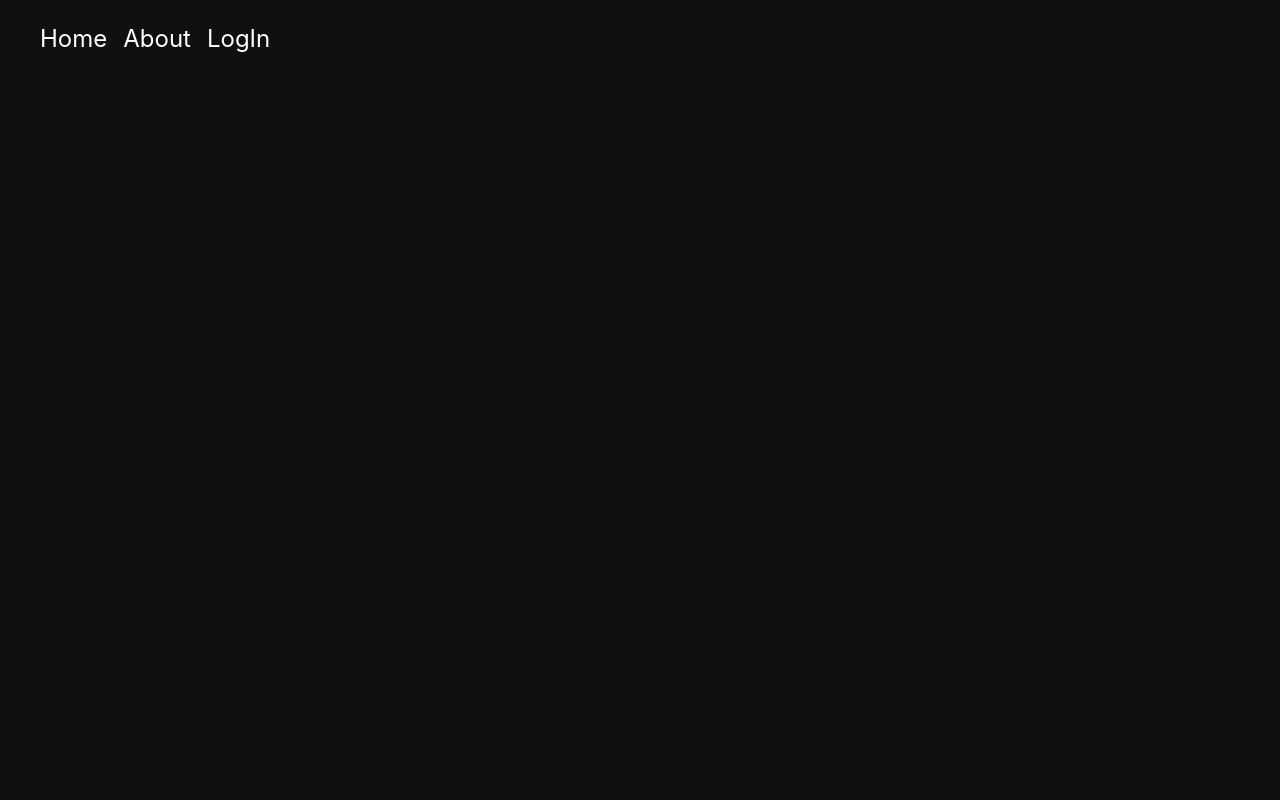
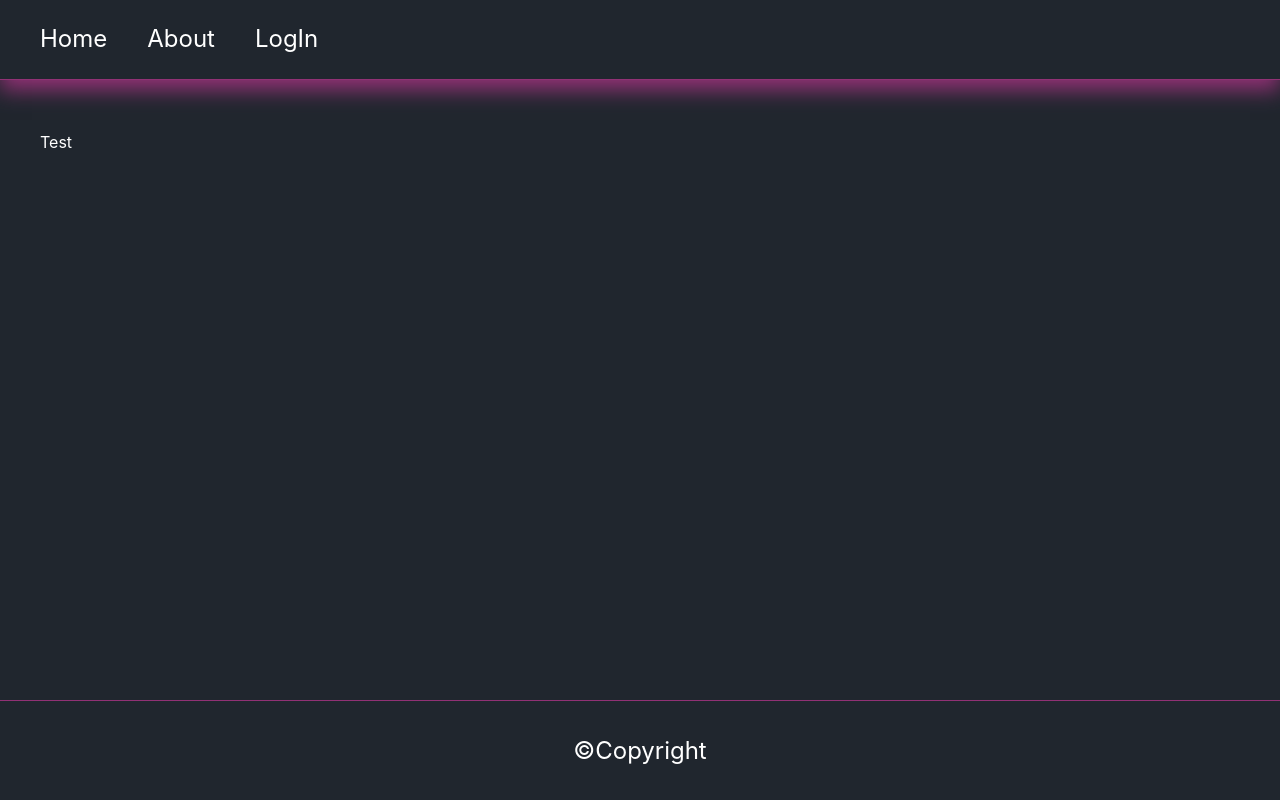
Before and after one commit to Thyriion/nuxt, a Nuxt app: page / in a window 1280 px wide. Built offline with nearby package versions, Linux system fonts and the light colour scheme; no server answers.

Commit message:
Add files via upload

```diff
--- a/app.vue
+++ b/app.vue
@@ -1,4 +1,7 @@
 <template>
     <Navigation />
-    <NuxtPage />
+    <main>
+        <NuxtPage />
+    </main>
+    <Footer />
 </template>
--- a/assets/css/main.css
+++ b/assets/css/main.css
@@ -3,11 +3,11 @@ body {
     --custom-font-family: -apple-system, BlinkMacSystemFont, Segoe UI, Roboto,
         Oxygen, Ubuntu, Cantarell, Fira Sans, Droid Sans, Helvetica Neue,
         sans-serif;
-    --custom-bg-color: #101010;
+    --custom-bg-color: #20262E;
     --custom-panel-color: #222;
     --custom-box-shadow: 0 2px 8px 0 rgba(0, 0, 0, 0.8);
     --custom-color: #fff;
-    --custom-color-brand: #24b47e;
+    --custom-color-brand: #03C988
     --custom-color-secondary: #666;
     --custom-border: 1px solid #333;
     --custom-border-radius: 5px;
@@ -27,10 +27,36 @@ body {
 
 html,
 body,
-#__next {
+#__nuxt {
     height: 100vh;
     width: 100vw;
     overflow-x: hidden;
+}
+
+#__nuxt {
+    display: grid;
+    grid-template-areas: 'header' 'main' 'footer';
+    grid-template-rows: 100px 1fr 100px;
+}
+
+header {
+    grid-area: header;
+}
+
+main {
+    grid-area: main;
+    max-width: 1200px;
+    width: 100%;
+    margin: 2rem auto;
+}
+
+footer {
+    grid-area: footer;
+    font-size: 1.5rem;
+    border-top: 1px solid #913175;
+    display: flex;
+    justify-content: center;
+    align-items: center;
 }
 
 /* Grid */
--- a/assets/scss/navigation.scss
+++ b/assets/scss/navigation.scss
@@ -1,13 +1,15 @@
 header {
-    margin: 0;
-    padding: 0;
     font-size: 1.5rem;
+    border-bottom: 1px solid #913175;
+    margin-bottom: 2rem;
+    box-shadow: 0px 10px 20px 0px #913175;
+    height: fit-content;
 
     nav {
         ul {
             display: flex;
             list-style: none;
-            gap: 1rem;
+            gap: 2.5rem;
 
             li {
                 a {
@@ -20,7 +22,7 @@ header {
                         height: 2px;
                         bottom: 0;
                         left: 0;
-                        background-color: #00dc82;
+                        background-color: #913175;
                         transform: scaleX(0);
                         transition: transform 0.3s ease;
                     }
@@ -32,5 +34,16 @@ header {
                 }
             }
         }
+
+        .logOut {
+            font-size: 1.1rem;
+            border: 1px solid;
+            transition: all 0.3s ease;
+
+            &:hover {
+                transform: scale(1.1);
+                border-color: #913175;
+            }
+        }
     }
 }
--- /dev/null
+++ b/components/Footer.vue
@@ -0,0 +1,3 @@
+<template>
+    <footer>©Copyright</footer>
+</template>
--- a/components/LogOut.vue
+++ b/components/LogOut.vue
@@ -1,7 +1,5 @@
 <template>
-    <button class="button block" @click="signOut" :disabled="loading">
-        LogOut
-    </button>
+    <button class="logOut" @click="signOut" :disabled="loading">LogOut</button>
 </template>
 
 <script setup>
@@ -9,10 +7,12 @@ const supabase = useSupabaseClient();
 
 const loading = ref(true);
 
-async function signOut() {
+const signOut = async () => {
     try {
         loading.value = true;
+        const user = useSupabaseUser();
         let { error } = await supabase.auth.signOut();
+        console.log(user);
         if (error) throw error;
         user.value = null;
     } catch (error) {
@@ -20,5 +20,5 @@ async function signOut() {
     } finally {
         loading.value = false;
     }
-}
+};
 </script>
--- a/components/Navigation.vue
+++ b/components/Navigation.vue
@@ -9,7 +9,7 @@
                     <NuxtLink to="/about">About</NuxtLink>
                 </li>
                 <li v-if="user">
-                    <NuxtLink to="/editProfil">Edit Profil</NuxtLink>
+                    <NuxtLink to="/profile/edit">Edit Profil</NuxtLink>
                 </li>
                 <li v-else>
                     <NuxtLink to="/login">LogIn</NuxtLink>
--- a/pages/index.vue
+++ b/pages/index.vue
@@ -1 +1,3 @@
-<template></template>
+<template>
+    <div>Test</div>
+</template>
```
